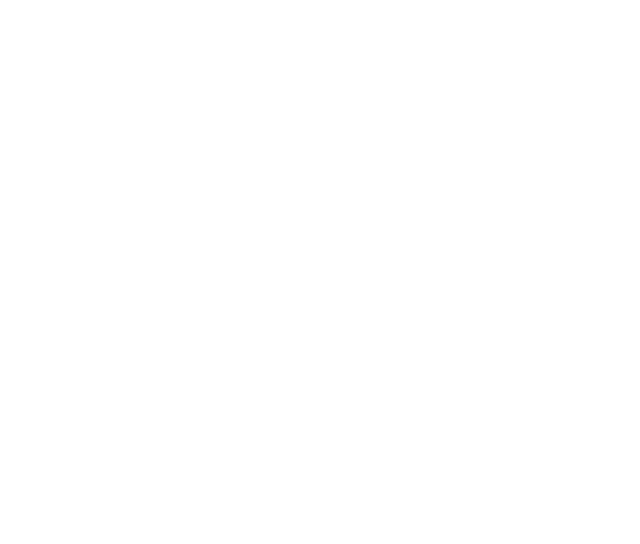
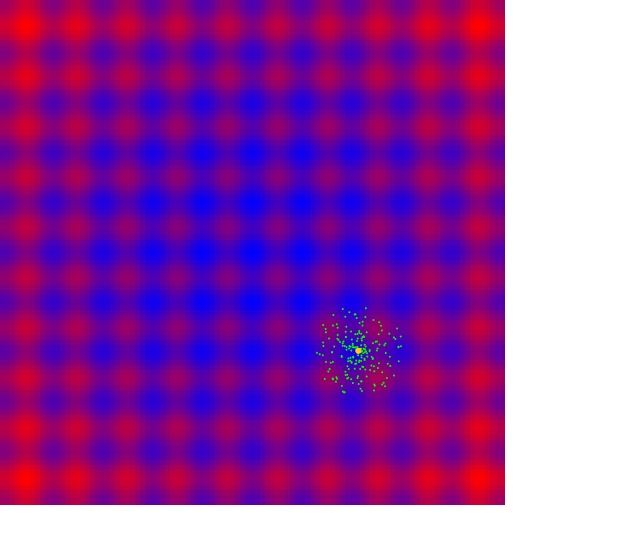
Before and after one commit to SylvainSenechal/Evolution-Stategies-VS-Novelty-Search, a plain HTML site: page index.html in a window 1280 px wide. Shown: the whole page, without its empty margins (0-640 px from the left). Drawn offline with Linux system fonts and the light colour scheme; animation ran at ten frames a second.

Commit message:
added new benchmark function & representation

```diff
--- a/ESalgo.js
+++ b/ESalgo.js
@@ -1,31 +1,60 @@
+// const TARGET = [0.5, 0.1, 0.3]
+// const f = x => - x.reduce((acc, val, index) => acc + (val - TARGET[index])**2, 0)
+//
+// const SIZE_DNA = 3
+// const NB_KIDS = 50
+// const EPOCH = 1500
+// const LEARNING_RATE = 0.05
+// let bestDNA = new Array(SIZE_DNA).fill().map(_ => Math.random())
+//
+//
+// for (let i = 0; i < EPOCH; i++) {
+//   let kids = new Array(NB_KIDS).fill().map((_, index) => new Array(SIZE_DNA).fill().map(_ => - 0.3 + Math.random() * 0.6))
+//   let rewards = []
+//   for (let kid of kids) {
+//     rewards.push(f(bestDNA.map((elem, index) => elem + kid[index])))
+//   }
+//   for (let dnaElement = 0; dnaElement < SIZE_DNA; dnaElement++) {
+//     let w = 0
+//     for (let kid = 0; kid < NB_KIDS; kid++) {
+//       w += kids[kid][dnaElement] * (rewards[kid] / 1)
+//     }
+//     bestDNA[dnaElement] = bestDNA[dnaElement] + w * LEARNING_RATE
+//   }
+//
+//   console.log(bestDNA)
+//   console.log(f(bestDNA))
+//   if (Math.abs(f(bestDNA)) < 0.0005) {
+//     console.log('iterations : ', i)
+//     break
+//   }
+// }
+
+// fonction 2D
+
 const TARGET = [0.5, 0.1, 0.3]
-const f = x => - x.reduce((acc, val, index) => acc + (val - TARGET[index])**2, 0)
+const f = x => 1 - x.reduce((acc, val, index) => acc + (val - TARGET[index])**2, 0)
 
 const SIZE_DNA = 3
 const NB_KIDS = 50
-const EPOCH = 1500
+const EPOCH = 15000
 const LEARNING_RATE = 0.05
 let bestDNA = new Array(SIZE_DNA).fill().map(_ => Math.random())
 
 
 for (let i = 0; i < EPOCH; i++) {
-  let kids = new Array(NB_KIDS).fill().map((_, index) => {
-    let kid = []
-    for (let dnaElement = 0; dnaElement < SIZE_DNA; dnaElement++) {
-      kid.push(- 0.3 + Math.random() * 0.6)
-    }
-    return kid
-  })
+  let kids = new Array(NB_KIDS).fill().map((_, index) => new Array(SIZE_DNA).fill().map(_ => - 0.03 + Math.random() * 0.06))
   let rewards = []
   for (let kid of kids) {
     rewards.push(f(bestDNA.map((elem, index) => elem + kid[index])))
   }
+  let totalReward = rewards.reduce((acc, val) => acc + val)
   for (let dnaElement = 0; dnaElement < SIZE_DNA; dnaElement++) {
     let w = 0
     for (let kid = 0; kid < NB_KIDS; kid++) {
-      w += kids[kid][dnaElement] * (rewards[kid] / 1)
+      w += (kids[kid][dnaElement] + bestDNA[dnaElement]) * (rewards[kid] / totalReward)
     }
-    bestDNA[dnaElement] = bestDNA[dnaElement] + w * LEARNING_RATE
+    bestDNA[dnaElement] = w
   }
 
   console.log(bestDNA)
@@ -35,3 +64,4 @@ for (let i = 0; i < EPOCH; i++) {
     break
   }
 }
+console.log(f(bestDNA))
--- /dev/null
+++ b/f.js
@@ -0,0 +1,105 @@
+const NB_KIDS = 200
+const SIZE_DNA = 2 // 2D Optimization
+const SEARCH_DISTANCE = 0.9
+
+const DRAWING_SIZE_CASE = 5
+const DRAWING_SIZE_AGENT = 1
+const NB_X_POINTS = 101
+const NB_Y_POINTS = 101
+const X_AMPLITUDE = 10
+const Y_AMPLITUDE = 10
+
+// TODO: construct path
+// TODO: add new benchmark functions
+// TODO: Test other kid selection (top 10, top 1 vs average)
+const canvas = document.getElementById('canvas')
+const ctx = canvas.getContext('2d')
+let width = window.innerWidth
+let height = window.innerHeight
+ctx.canvas.width = width
+ctx.canvas.height = height
+
+const rastrigin2D = x => 10 * x.length + x.reduce((acc, val) => acc + val**2 - 10 * Math.cos(2 * Math.PI * val), 0)
+
+let optimizedFunction = rastrigin2D
+// let bestDNA = new Array(SIZE_DNA).fill().map(_ => Math.random())
+let bestDNA = [X_AMPLITUDE / 3, Y_AMPLITUDE / 3]
+
+let cpt = 0
+const loop = () => {
+  cpt++
+  drawFunction(optimizedFunction)
+  optimize(bestDNA, optimizedFunction)
+  requestAnimationFrame(loop)
+}
+
+// TODO: draw function once
+const drawFunction = optimizedFunction2D => {
+  ctx.clearRect(0, 0, canvas.width, canvas.height)
+  let max = - Infinity
+  let min = Infinity
+  for (let i = 0; i < NB_X_POINTS; i++) {
+    for (let j = 0; j < NB_Y_POINTS; j++) {
+      let val = optimizedFunction2D([(i - ((NB_X_POINTS - 1) / 2)) / X_AMPLITUDE, (j - ((NB_Y_POINTS - 1) / 2)) / Y_AMPLITUDE])
+      if (val > max) max = val
+      if (val < min) min = val
+    }
+  }
+  let normalizer = max - min
+  for (let i = 0; i < NB_X_POINTS; i++) {
+    for (let j = 0; j < NB_Y_POINTS; j++) {
+      let val = optimizedFunction2D([(i - ((NB_X_POINTS - 1) / 2)) / X_AMPLITUDE, (j - ((NB_Y_POINTS - 1) / 2)) / Y_AMPLITUDE])
+      ctx.fillStyle = `rgb(${val / normalizer * 255}, 0, ${255 - val / normalizer * 255})`
+      ctx.fillRect(i * DRAWING_SIZE_CASE, j * DRAWING_SIZE_CASE, DRAWING_SIZE_CASE, DRAWING_SIZE_CASE)
+    }
+  }
+}
+
+const drawKids = (kids, dna) => {
+  ctx.fillStyle = '#00ff00'
+  kids.forEach(kid => {
+    ctx.beginPath()
+    ctx.arc(
+      ((kid[0] + dna[0]) + X_AMPLITUDE / 2) * (NB_X_POINTS - 1) / (2 * DRAWING_SIZE_AGENT),
+      ((kid[1] + dna[1]) + Y_AMPLITUDE / 2) * (NB_X_POINTS - 1) / (2 * DRAWING_SIZE_AGENT),
+      DRAWING_SIZE_AGENT, 0, Math.PI * 2
+    )
+    ctx.fill()
+  })
+  ctx.fillStyle = '#fac919'
+  ctx.beginPath()
+  ctx.arc(
+    (dna[0] + X_AMPLITUDE / 2) * (NB_X_POINTS - 1) / (2 * DRAWING_SIZE_AGENT),
+    (dna[1] + Y_AMPLITUDE / 2) * (NB_X_POINTS - 1) / (2 * DRAWING_SIZE_AGENT),
+    DRAWING_SIZE_AGENT * 3, 0, Math.PI * 2
+  )
+  ctx.fill()
+}
+
+const optimize = (dna, f) => {
+  let kids = new Array(NB_KIDS).fill().map((_, index) => new Array(SIZE_DNA).fill(0)) // .map(_ => - 0.5 + Math.random() * 1))
+  kids.forEach(kid => {
+    let orientation = Math.random() * 360
+    let length = Math.random() * SEARCH_DISTANCE
+    kid[0] = Math.cos(orientation * Math.PI / 180) * length
+    kid[1] = Math.sin(orientation * Math.PI / 180) * length
+  })
+  drawKids(kids, dna)
+  let rewards = []
+  for (let kid of kids) {
+    rewards.push(1 / f(dna.map((elem, index) => elem + kid[index]))) // inverse because we minimize the function
+  }
+  let totalReward = rewards.reduce((acc, val) => acc + val)
+  for (let dnaElement = 0; dnaElement < SIZE_DNA; dnaElement++) {
+    let w = 0
+    for (let kid = 0; kid < NB_KIDS; kid++) {
+      w += (kids[kid][dnaElement] + dna[dnaElement]) * (rewards[kid] / totalReward)
+    }
+    dna[dnaElement] = w
+  }
+
+  console.log(dna)
+  console.log(f(dna))
+}
+
+loop()
--- a/index.html
+++ b/index.html
@@ -3,7 +3,8 @@
   <head>
     <title> ES vs Novelty Search </title>
     <!-- <script type="module" src="index.js" defer></script> -->
-    <script type="module" src="ESalgo.js" defer></script>
+    <script type="module" src="f.js" defer></script>
+    <!-- <script type="module" src="ESalgo.js" defer></script> -->
   </head>
   <body>
     <canvas id="canvas">
```
Also changed, not shown: index.js (+45 -146 lines).
